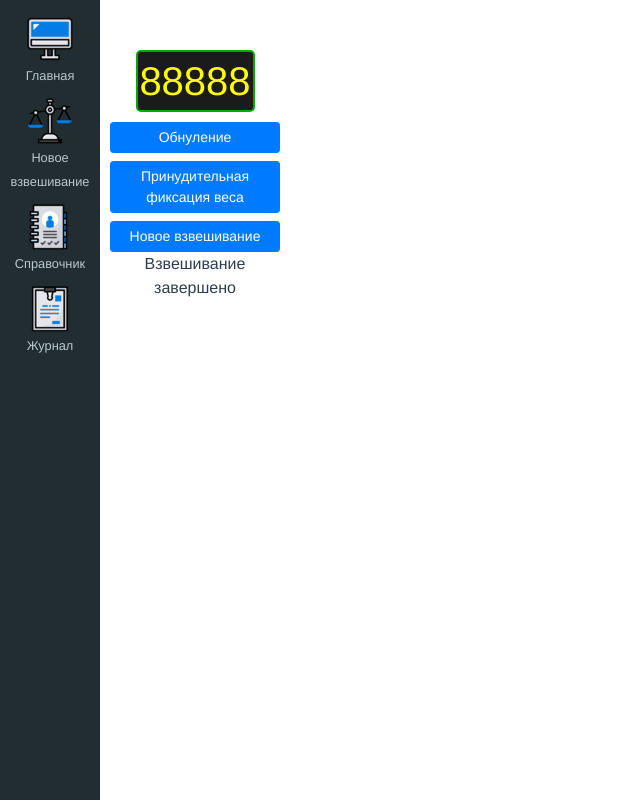
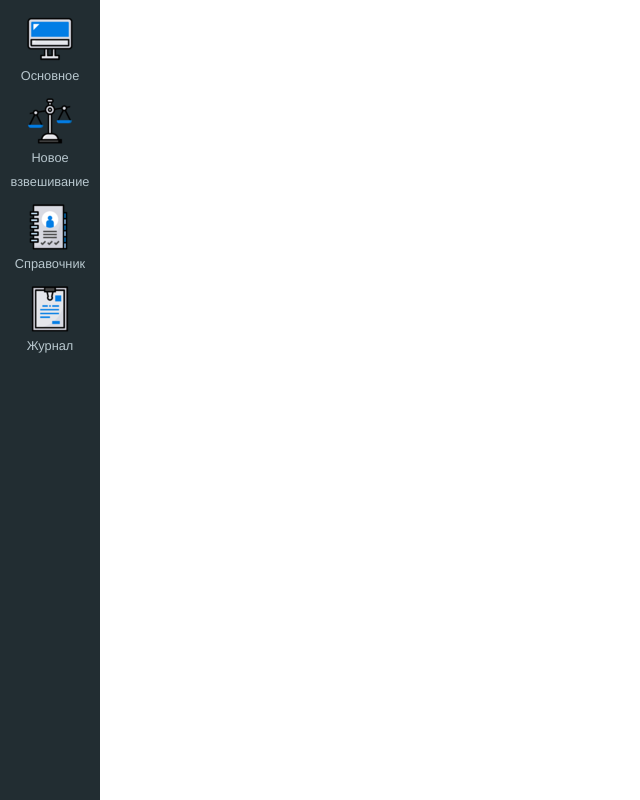
Before and after one commit to DronTat/vesovaya_b, a Vue app in the folder vue/: page / in a window 1280 px wide. Shown: the whole page, without its empty margins (0-640 px from the left). Built offline with nearby package versions, Linux system fonts and the light colour scheme.

Commit message:
Добавил компоненты и динамическое изменение

```diff
--- a/vue/src/App.vue
+++ b/vue/src/App.vue
@@ -1,7 +1,7 @@
 <template>
     <div id="app">
-        <sidebar></sidebar>
-        <main-field></main-field>
+        <sidebar @viewComponent="viewClicked"></sidebar>
+        <main-field :viewComponent="viewTag"></main-field>
     </div>
 </template>
 
@@ -11,9 +11,19 @@
 
     export default {
         name: 'app',
+        data(){
+            return{
+                viewTag: {}
+            }
+        },
         components: {
             MainField,
             Sidebar,
+        },
+        methods:{
+            viewClicked(tag){
+                this.viewTag = tag
+            }
         }
     }
 </script>
--- /dev/null
+++ b/vue/src/components/Catalog.vue
@@ -0,0 +1,15 @@
+<template>
+    <div class="catalog">
+        catalog
+    </div>
+</template>
+
+<script>
+    export default {
+        name: "Catalog"
+    }
+</script>
+
+<style scoped>
+
+</style>
--- /dev/null
+++ b/vue/src/components/Journal.vue
@@ -0,0 +1,15 @@
+<template>
+    <div class="journal">
+        journal
+    </div>
+</template>
+
+<script>
+    export default {
+        name: "Journal"
+    }
+</script>
+
+<style scoped>
+
+</style>
--- a/vue/src/components/MainField.vue
+++ b/vue/src/components/MainField.vue
@@ -1,16 +1,23 @@
 <template>
   <div class="main-field">
-      <general></general>
+      <component v-bind:is="viewComponent"></component>
   </div>
 </template>
 
 <script>
 import General from "./General.vue";
+import Catalog from "./Catalog";
+import Weight from "./Weight";
+import Journal from "./Journal";
 
 export default {
     name: 'MainField',
+    props: ['viewComponent'],
     components: {
-        General
+        Journal,
+        Weight,
+        Catalog,
+        General,
     },
 }
 </script>
--- a/vue/src/components/Sidebar.vue
+++ b/vue/src/components/Sidebar.vue
@@ -1,39 +1,52 @@
 <template>
   <div class="sidebar">
-    <div class="item">
-      <a href="#"></a>
+    <div class="item" v-for="item in items" :key="item.id" @click="viewClick(item.component)">
       <div class="image">
-        <img src="img/general.png" alt="">
+        <img v-bind:src="item.picture" alt="">
       </div>
-      <small>Главная</small>
-    </div>
-    <div class="item">
-      <a href="#"></a>
-      <div class="image">
-        <img src="img/weight48.png" alt="">
-      </div>
-      <small>Новое взвешивание</small>
-    </div>
-    <div class="item">
-      <a href="#"></a>
-      <div class="image">
-        <img src="img/catalog48.png" alt="">
-      </div>
-      <small>Справочник</small>
-    </div>
-    <div class="item">
-      <a href="#"></a>
-      <div class="image">
-        <img src="img/journal48.png" alt="">
-      </div>
-      <small>Журнал</small>
+      <small>{{item.name}}</small>
     </div>
   </div>
 </template>
 
 <script>
 export default {
-  name: 'Sidebar',
+    name: 'Sidebar',
+    data(){
+      return{
+          items: [
+              {
+                  id: 1,
+                  name: "Основное",
+                  component: 'general',
+                  picture: "img/general.png"
+              },
+              {
+                  id: 2,
+                  name: "Новое взвешивание",
+                  component: 'weight',
+                  picture: "img/weight48.png"
+              },
+              {
+                  id: 3,
+                  name: "Справочник",
+                  component: 'catalog',
+                  picture: "img/catalog48.png"
+              },
+              {
+                  id: 4,
+                  name: "Журнал",
+                  component: 'journal',
+                  picture: "img/journal48.png"
+              }
+          ]
+      }
+    },
+    methods: {
+        viewClick(tag){
+            this.$emit('viewComponent', tag)
+        }
+    }
 }
 </script>
 
--- /dev/null
+++ b/vue/src/components/Weight.vue
@@ -0,0 +1,15 @@
+<template>
+    <div class="weight">
+        weight
+    </div>
+</template>
+
+<script>
+    export default {
+        name: "Weight"
+    }
+</script>
+
+<style scoped>
+
+</style>
```
